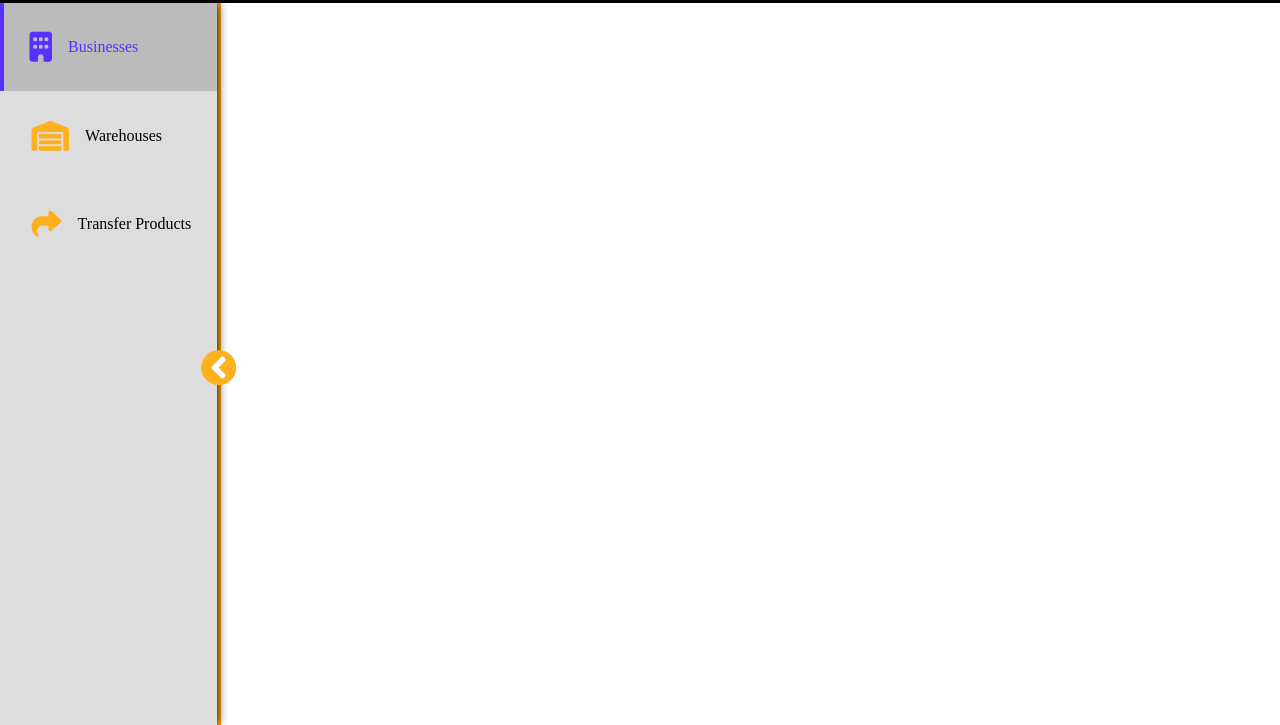
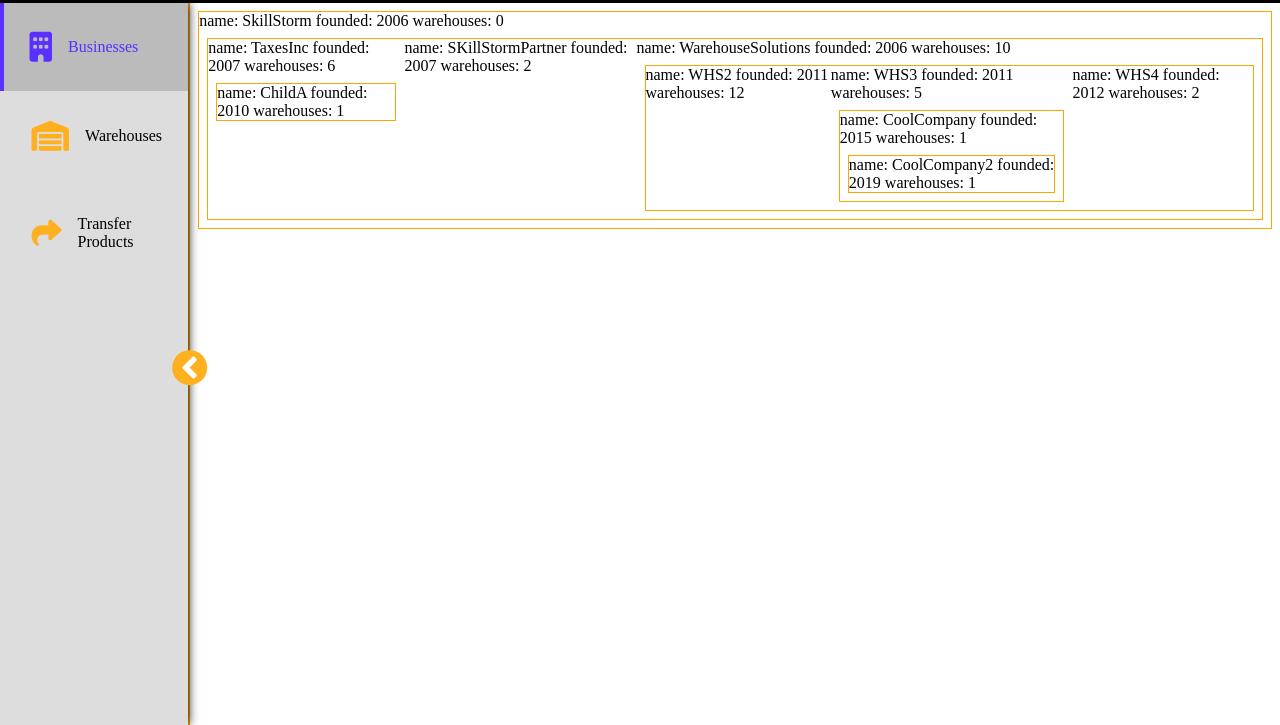
Before and after one commit to nmp14ST/Warehouse-management-ST, a website: page public/views/interface.html in a window 1280 px wide. Shown: the part 75-800 px from the top of the page. Drawn offline with Linux system fonts and the light colour scheme; sample sign-in values are in the browser's storage.

Commit message:
Create rudimentary tree structure with mock data

```diff
--- a/public/css/interface.css
+++ b/public/css/interface.css
@@ -8,6 +8,7 @@ main.interface {
     min-height: calc(100vh - 78px);
 }
 
+/* Left nav styling */
 .left-nav {
     position: relative;
     background: #ddd;
@@ -90,3 +91,12 @@ main.interface {
     background: rgb(255, 172, 19);
     width: 4px;
 }
+/* End left nav styling */
+/* Right panel styling */
+.right-panel ul {
+    padding: 0;
+    margin: 0.5em;
+    display: flex;
+    list-style: none;
+    border: 1px solid orange;
+}
--- /dev/null
+++ b/public/js/app.js
@@ -0,0 +1,112 @@
+const data = {
+    name: "SkillStorm",
+    founded: 2006,
+    warehouses: 0,
+    children: [
+        {
+            name: "TaxesInc",
+            founded: 2007,
+            warehouses: 6,
+            children: [
+                {
+                    name: "ChildA",
+                    founded: 2010,
+                    warehouses: 1
+                }
+            ]
+        },
+        {
+            name: "SKillStormPartner",
+            founded: 2007,
+            warehouses: 2
+        },
+        {
+            name: "WarehouseSolutions",
+            founded: 2006,
+            warehouses: 10,
+            children: [
+                {
+                    name: "WHS2",
+                    founded: 2011,
+                    warehouses: 12
+                },
+                {
+                    name: "WHS3",
+                    founded: 2011,
+                    warehouses: 5,
+                    children: [
+                        {
+                            name: "CoolCompany",
+                            founded: 2015,
+                            warehouses: 1,
+                            children: [
+                                {
+                                    name: "CoolCompany2",
+                                    founded: 2019,
+                                    warehouses: 1
+                                }
+                            ]
+                        }
+                    ]
+                },
+                {
+                    name: "WHS4",
+                    founded: 2012,
+                    warehouses: 2
+                }
+            ]
+        },
+    ]
+};
+
+
+const markupArray = ['<ul>']
+
+// Switch case for traversing through the data
+const createList = (items) => {
+    switch (typeof items) {
+        case "object":
+            getDetails(items);
+            break;
+    }
+};
+
+
+// get items in the object
+const getItems = (items) => {
+    for (const item in items) {
+        markupArray.push(`<li> ${item}`);
+        // fetch the parent object
+        let details = items[item];
+        getDetails(details);
+        // push the closing tag for parent
+        markupArray.push("</li>");
+    }
+};
+
+// get details
+const getDetails = (details) => {
+    // iterate over the detail items of object
+    markupArray.push(`<li data-id=1>`);
+    for (const detail in details) {
+        // fetch the value of each item
+
+        if (detail == "children") {
+            markupArray.push("<ul>");
+            details[detail].forEach((element) => {
+                getDetails(element);
+            });
+            markupArray.push("</ul>");
+        } else {
+            markupArray.push(`<span>${detail}: ${details[detail]} </span>`);
+        }
+    }
+    markupArray.push("</li>");
+};
+
+// Call functions on page load
+window.onload = () => {
+    createList(data);
+    markupArray.push("</ul>");
+    document.querySelector(".right-panel").innerHTML = markupArray.join("");
+};
--- a/public/views/interface.html
+++ b/public/views/interface.html
@@ -64,6 +64,7 @@
 
     <script src="../js/logout.js"></script>
     <script src="../js/index.js"></script>
+    <script src="../js/app.js"></script>
 </body>
 
 </html>
```
